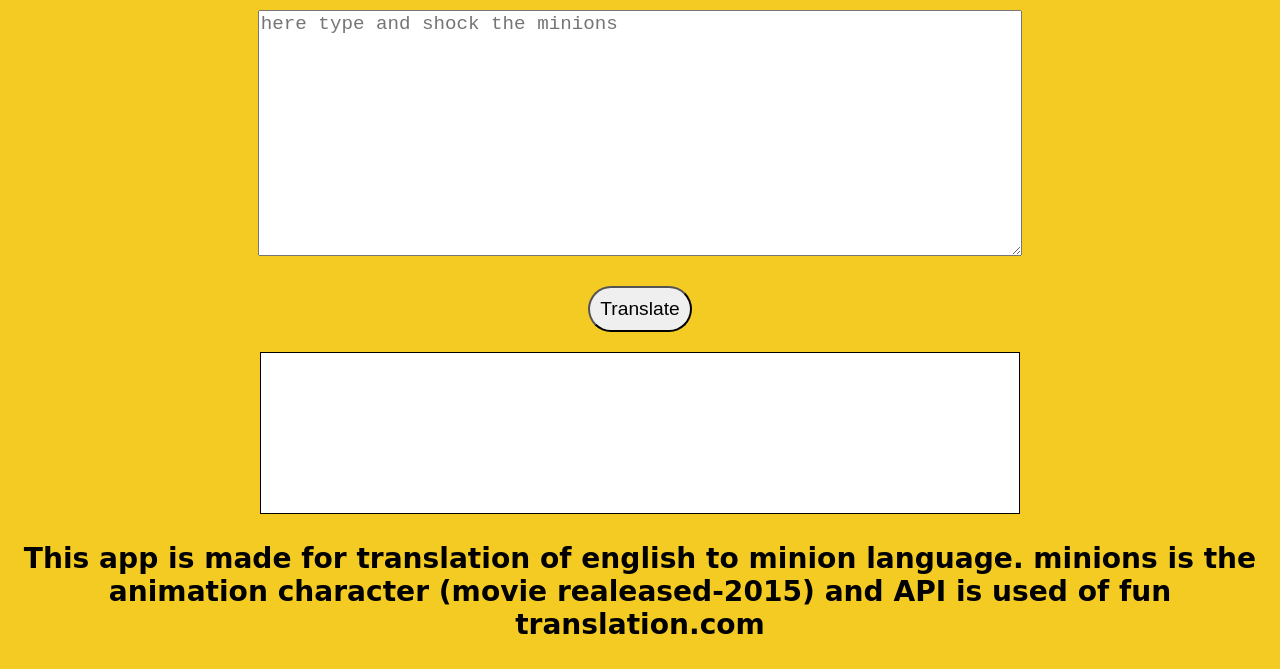
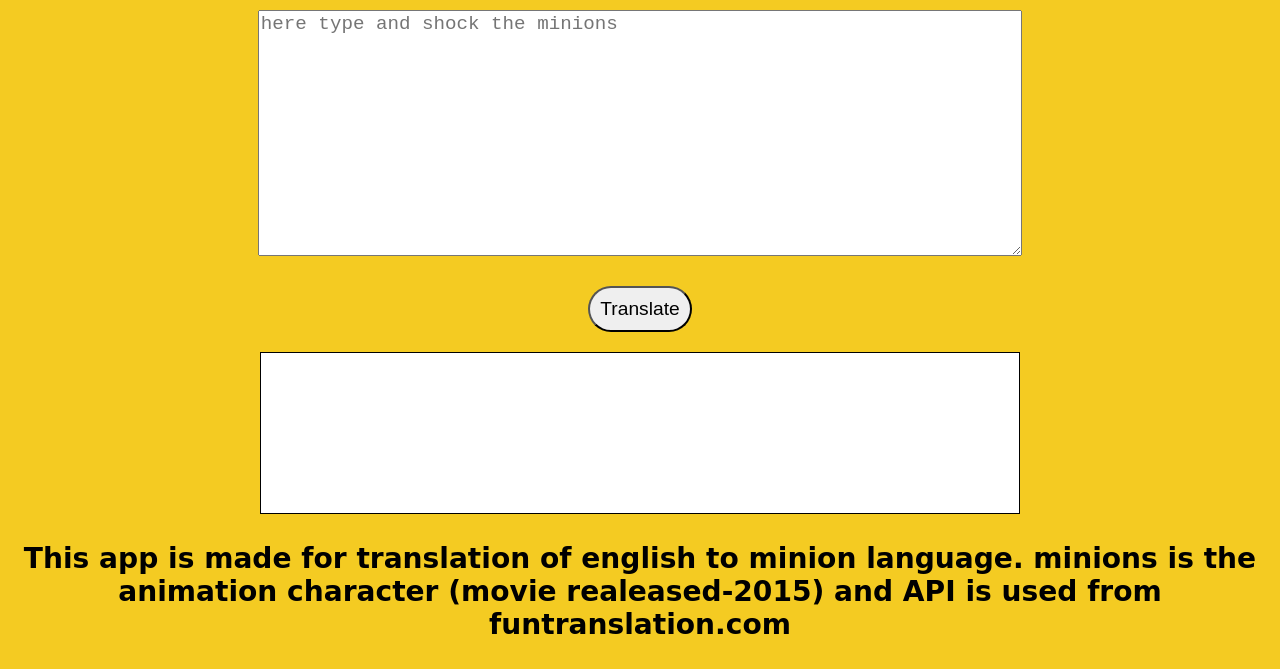
Before and after one commit to archit7448/minions-translation-app, a plain HTML site: page index.html in a window 1280 px wide. Shown: the part 350-1019 px from the top of the page. Drawn offline with Linux system fonts and the light colour scheme; a web font is replaced by a local one.

Commit message:
docs: update HTML

```diff
--- a/index.html
+++ b/index.html
@@ -20,7 +20,7 @@
             <div id="output"></div>
     <footer>
         <h3> This app is made for translation of english to minion language.
-            minions is the animation character (movie realeased-2015) and API is used of fun translation.com
+            minions is the animation character (movie realeased-2015) and API is used from funtranslation.com
         </h3>
     </footer>
     <script src="app.js"></script>
```
